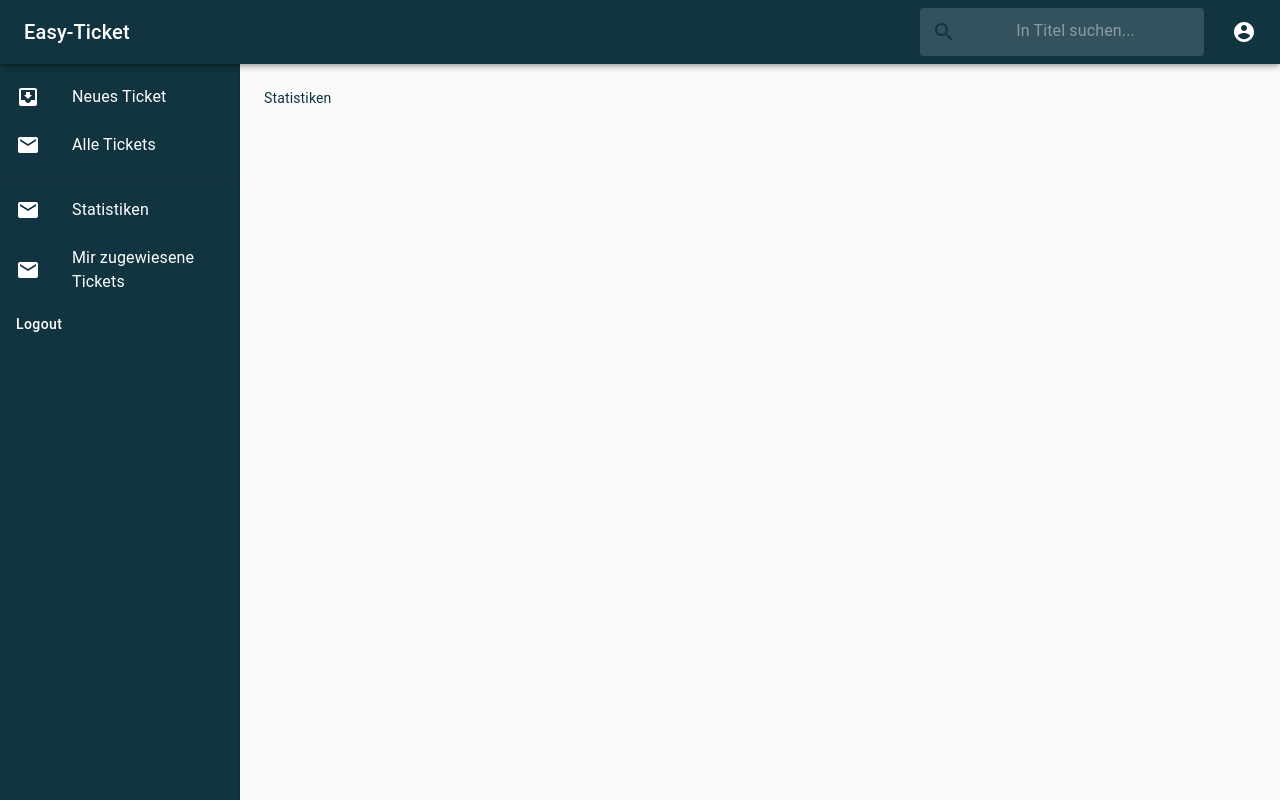
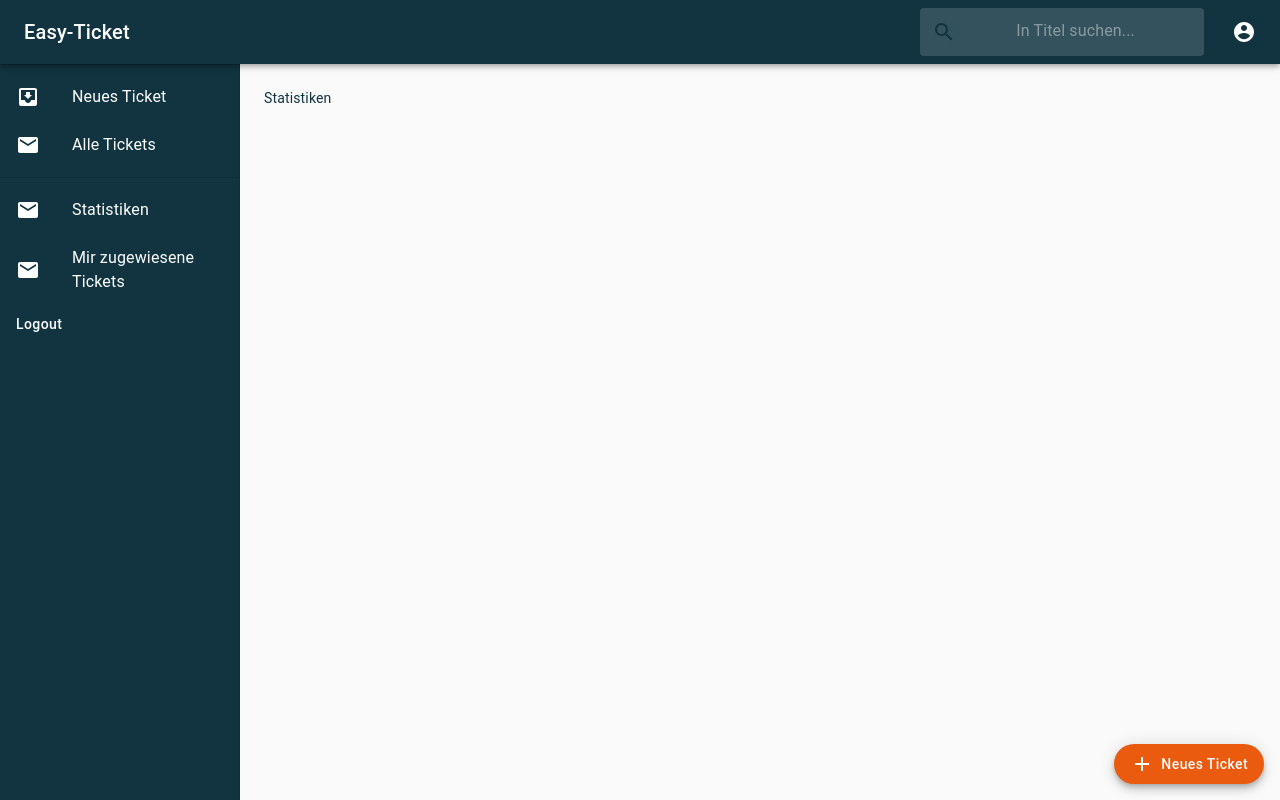
Before and after one commit to mchlzj/ticketsystem_frontend, a React (Create React App) app: page /statistics in a window 1280 px wide. Built offline with nearby package versions, Linux system fonts and the light colour scheme; no server answers; sample sign-in values are in the browser's storage.

Commit message:
New Element Button position fixed and component

```diff
--- /dev/null
+++ b/src/components/Button/NewTicketButton.tsx
@@ -0,0 +1,36 @@
+import { useHistory } from 'react-router-dom';
+import Fab from '@material-ui/core/Fab'
+import { makeStyles, Theme, createStyles } from '@material-ui/core/styles';
+import AddIcon from '@material-ui/icons/Add';
+
+const useStyles = makeStyles((theme: Theme) =>
+createStyles({
+        fab: {
+            position: 'fixed',
+            bottom: theme.spacing(2),
+            right: theme.spacing(2),
+            textTransform: 'none'
+        },
+    }),
+);
+
+
+export default function NewTicketButton() {
+
+
+const classes = useStyles();
+const history = useHistory();
+
+  const handleCreateNewTicket = () => {
+    history.push('/newTicket');
+  };
+
+
+    return (
+        <Fab variant="extended" size="medium" color="secondary" className={classes.fab} onClick={handleCreateNewTicket}>
+        <AddIcon />
+        &nbsp; Neues Ticket
+      </Fab>
+    );
+
+}
--- a/src/layouts/Navigation/Navigation.tsx
+++ b/src/layouts/Navigation/Navigation.tsx
@@ -12,6 +12,9 @@ import { makeStyles, Theme, createStyles } from '@material-ui/core/styles';
 import { ThemeProvider } from '@material-ui/core/styles';
 import '../../style-theme'
 import { theme } from '../../style-theme';
+import Fab from '@material-ui/core/Fab'
+import AddIcon from '@material-ui/icons/Add';
+import { useHistory } from 'react-router-dom';
 
 const drawerWidth = 240;
 
@@ -57,6 +60,7 @@ const useStyles = makeStyles((theme: Theme) =>
 export default function Navigation(props) {
   const classes = useStyles();
 
+
   return (
     <ThemeProvider theme={theme}>
     <div>
--- a/src/pages/AllTickets/AllTickets.tsx
+++ b/src/pages/AllTickets/AllTickets.tsx
@@ -16,7 +16,7 @@ import {TicketsContext} from './TicketsContext';
 import Backdrop from '@material-ui/core/Backdrop';
 import CircularProgress from '@material-ui/core/CircularProgress';
 import Button from '@material-ui/core/Button';
-
+import NewElementButton from '../../components/Button/NewTicketButton'
 
 
 
@@ -42,7 +42,7 @@ export default function AllTickets() {
     const useStyles = makeStyles((theme: Theme) =>
     createStyles({
       fab: {
-        position: 'absolute',
+        position: 'fixed',
         bottom: theme.spacing(2),
         right: theme.spacing(2),
         textTransform: 'none'
@@ -101,11 +101,7 @@ export default function AllTickets() {
     ))}
   </Grid>
   </div>
-    <Fab variant="extended" size="medium" color="secondary" className={classes.fab} onClick={handleCreateNewTicket}>
-      <AddIcon />
-      &nbsp; Neues Ticket
-    </Fab>
-
+      <NewElementButton/>
     <Backdrop className={classes.backdrop} open={isLoading}>
         <CircularProgress color="inherit" />
       </Backdrop>
--- a/src/pages/MeineTickets/MeineTickets.tsx
+++ b/src/pages/MeineTickets/MeineTickets.tsx
@@ -12,6 +12,7 @@ import Fab from '@material-ui/core/Fab'
 import { makeStyles, Theme, createStyles } from '@material-ui/core/styles';
 import AddIcon from '@material-ui/icons/Add';
 import { useHistory } from 'react-router-dom';
+import NewElementButton from '../../components/Button/NewTicketButton'
 
 export default function MeineTickets({tickets, setTickets}) {
 
@@ -100,11 +101,7 @@ export default function MeineTickets({tickets, setTickets}) {
       </Grid>
 
 }
-
-    <Fab variant="extended" size="medium" color="secondary" className={classes.fab} onClick={handleCreateNewTicket}>
-      <AddIcon />
-      &nbsp; Neues Ticket
-    </Fab>
+  <NewElementButton/>
 
     </div>
 
--- a/src/pages/Statistics/Statistics.tsx
+++ b/src/pages/Statistics/Statistics.tsx
@@ -1,9 +1,11 @@
 import React from 'react'
+import NewElementButton from '../../components/Button/NewTicketButton'
 
 function Statistics() {
     return (
         <div>
             Statistiken
+            <NewElementButton/>
         </div>
     )
 }
```
Also changed, not shown: 1 other file (tests, documents, lock files or other folders).
